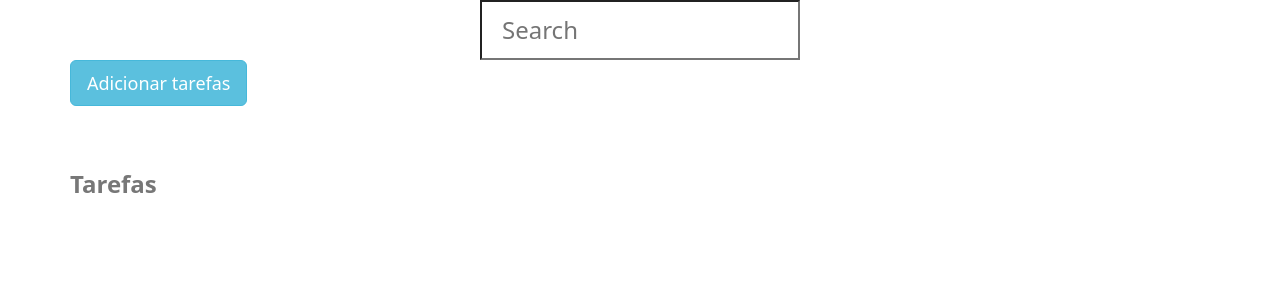
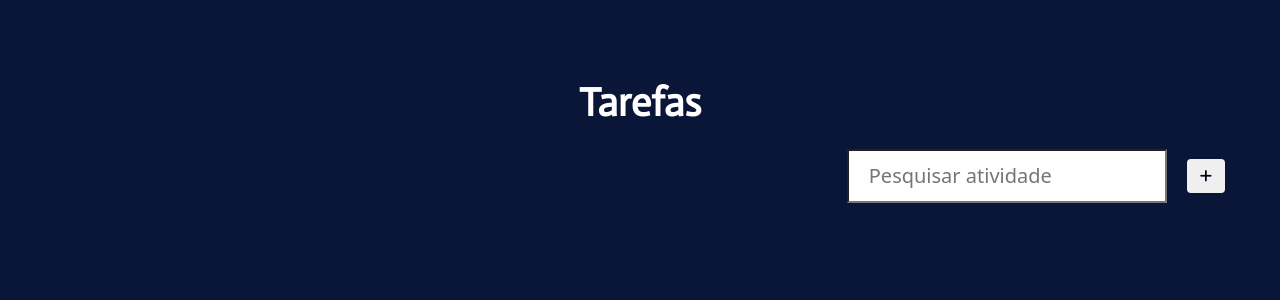
Before and after one commit to AlmeidaLevi/Projeto_em_grupo_CEOS, a Django app: page / in a window 1280 px wide. Shown: the top 300 px of the page. Run offline with Django 4.2, Linux system fonts and the light colour scheme; data that the repository does not hold is empty; some libraries are stand-ins or nearby versions.

Commit message:
Fix static files directory name and enhance styling in index.html

```diff
--- a/project/settings.py
+++ b/project/settings.py
@@ -119,7 +119,7 @@ USE_TZ = True
 # https://docs.djangoproject.com/en/4.2/howto/static-files/
 
 STATIC_URL = 'static/'
-STATIC_FILES_DIRS = [
+STATICFILES_DIRS = [
     BASE_DIR / 'to_do_list' / 'static'
 ]
 STATIC_ROOT = BASE_DIR / 'static_files'
--- a/to_do_list/static/style.css
+++ b/to_do_list/static/style.css
@@ -1,3 +1,9 @@
+@import url('https://fonts.googleapis.com/css2?family=Actor&display=swap');
+
+:root {
+  --primary-color: #091637;
+}
+
 *,
 *::before,
 *::after {
@@ -11,6 +17,7 @@ html {
 }
 
 body {
+  background-color: var(--primary-color);
   font-family: system-ui, -apple-system, BlinkMacSystemFont, 'Segoe UI', Roboto,
     Oxygen, Ubuntu, Cantarell, 'Open Sans', 'Helvetica Neue', sans-serif;
   line-height: 1.5;
@@ -25,6 +32,38 @@ body {
     padding: 1.5rem;
 }
 
+.search_add_container {
+    display: flex;
+    align-items: center;
+    gap: 2rem;
+    justify-content: flex-end;
+}
+
+.search {
+  display: flex;
+  justify-content: center;
+  border-radius: 15%;
+}
+
+.search-input {
+  font-size: 2.0rem;
+  padding: 1rem 2rem;
+  width: 100%;
+  max-width: 32rem;
+}
+
+.add-task {
+  display: flex;
+  justify-content: end;
+}
+
+.button {
+  background-color: #fff;
+  font-family: "Actor", sans-serif;
+  font-size: 2.0rem;
+  contain-intrinsic-size: 2.4rem;
+}
+
 .responsive-table {
     width: 100%;
     overflow-x: auto;
@@ -36,10 +75,13 @@ body {
     border-collapse: collapse;
 }
 
-.table-caption {
-    font-size: 2.4rem;
+.table-title {
+    color: #fff;
+    font-family: "Actor", sans-serif;
+    font-size: 4.0rem;
     font-weight: bold;
     padding: 1.5rem;
+    text-align: center;
 }
 
 .table-row {
@@ -56,25 +98,3 @@ body {
 .table-cel s {
   color: rgb(98, 98, 114);
 }
-
-.search {
-  display: flex;
-  justify-content: center;
-}
-
-.search-input {
-  font-size: 2.4rem;
-  padding: 1rem 2rem;
-  width: 100%;
-  max-width: 32rem;
-}
-
-.add-task {
-  display: flex;
-  justify-content: end;
-}
-
-.button {
-  font-size: 2.4rem;
-  contain-intrinsic-size: 2.4rem;
-}
--- a/to_do_list/templates/index.html
+++ b/to_do_list/templates/index.html
@@ -7,7 +7,8 @@
   <meta name="viewport" content="width=device-width, initial-scale=1.0">
   <title>Lista de Tarefas</title>
   <link rel="stylesheet" href="https://maxcdn.bootstrapcdn.com/bootstrap/3.4.1/css/bootstrap.min.css">
-  <link rel="stylesheet" href="{% static "style.css" %}">
+  <link rel="stylesheet" href="{% static 'style.css' %}">
+  <link rel="stylesheet" href="https://cdnjs.cloudflare.com/ajax/libs/font-awesome/6.5.0/css/all.min.css">
   <script src="https://ajax.googleapis.com/ajax/libs/jquery/3.7.1/jquery.min.js"></script>
   <script src="https://maxcdn.bootstrapcdn.com/bootstrap/3.4.1/js/bootstrap.min.js"></script>
 </head>
@@ -16,22 +17,14 @@
 
   <header>
 
-    <div class="search">
-      <form action="{% url "search" %}" method="GET">
-        <input type="search" class="search-input" placeholder="Search" id="search" name="q" value={{ request.GET.q.strip }}>
-      </form>
-    </div>
+
 
   </header>
 
 
   <div class="container">
 
-    <button type="button" class="btn btn-info btn-lg" data-toggle="modal" data-target="#myModal">
-      Adicionar tarefas
-    </button>
-
-      <form action="{% url "create_task" %}" method='POST'>
+      <form action="{% url 'create_task' %}" method='POST'>
         {% csrf_token %}
         <!-- Modal -->
         <div class="modal fade" id="myModal" role="dialog">
@@ -59,19 +52,28 @@
     </div>
 
   <main class="content">
+    <h1 class='table-title'>
+          Tarefas
+        </h1>
+
+        <div class="search_add_container">
+          <div class="search">
+            <form action="{% url 'search' %}" method="GET">
+              <input type="search" class="search-input" placeholder="Pesquisar atividade" id="search" name="q" value={{ request.GET.q.strip }}>
+            </form>
+          </div>
+
+          <button type="button" class="btn rounded" data-toggle="modal" data-target="#myModal">
+            <i class="fa fa-plus"></i>
+          </button>
+        </div>
 
     <div class='responsive-table'>
-
       <table class="tasks-table">
-
-        <caption class='table-caption'>
-          Tarefas
-        </caption>
-
         <tbody>
           {% for task in tasks %}
             <tr class="table-row">
-              <form action="{% url "mark_task" task.id %}" method="post">
+              <form action="{% url 'mark_task' task.id %}" method="post">
                 {% csrf_token %}
                 <td class="table-cel">
                   <button type="submit" name="{{ task.id }}">
@@ -91,7 +93,7 @@
 
               </form>
 
-                <form action="{% url "delete_task" task.id %}" method="POST">
+                <form action="{% url 'delete_task' task.id %}" method="POST">
                   {% csrf_token %}
                   <td class='table-cel'>
                     <button type="submit" name="delete {{ task.id }}">
```
